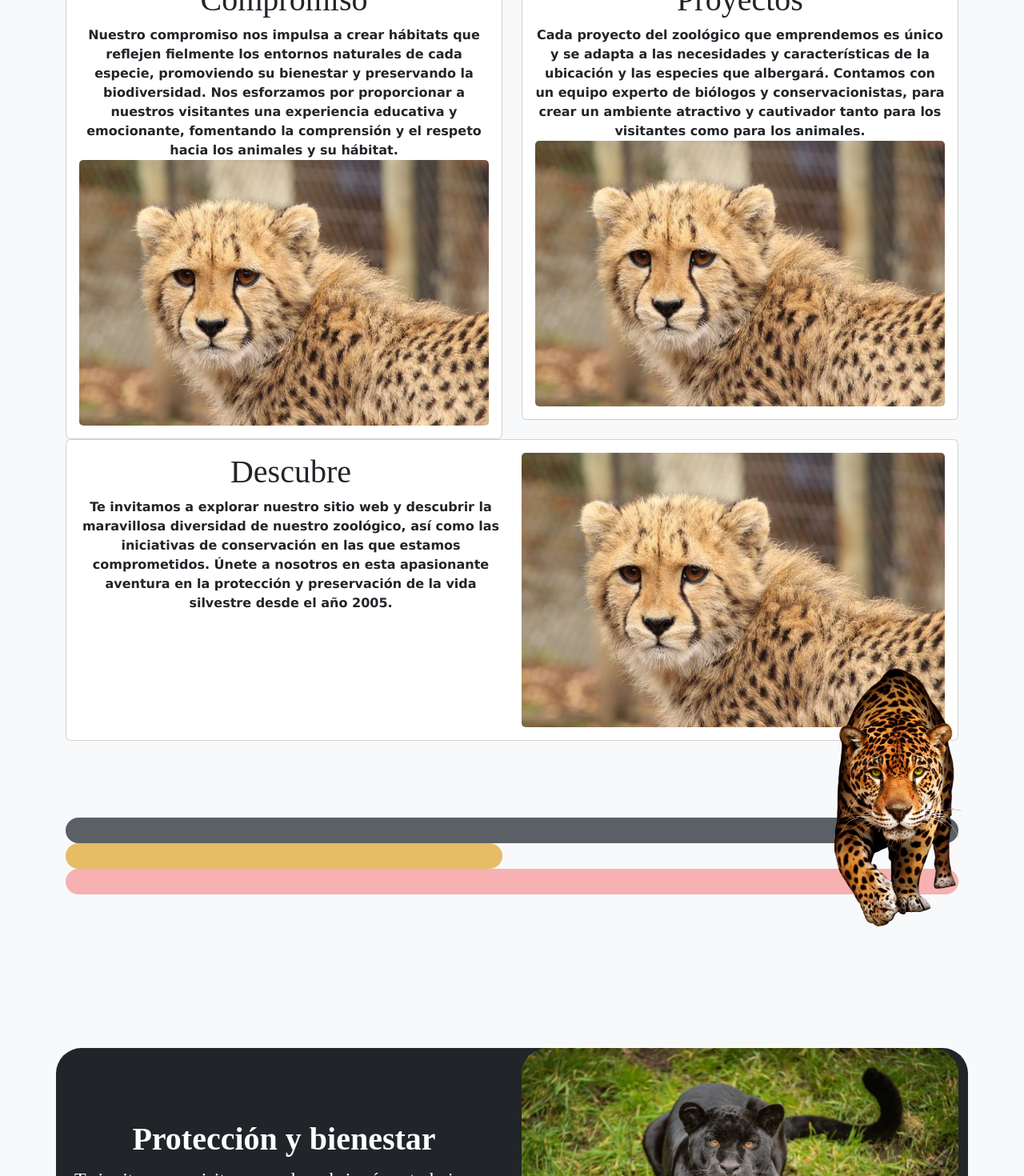
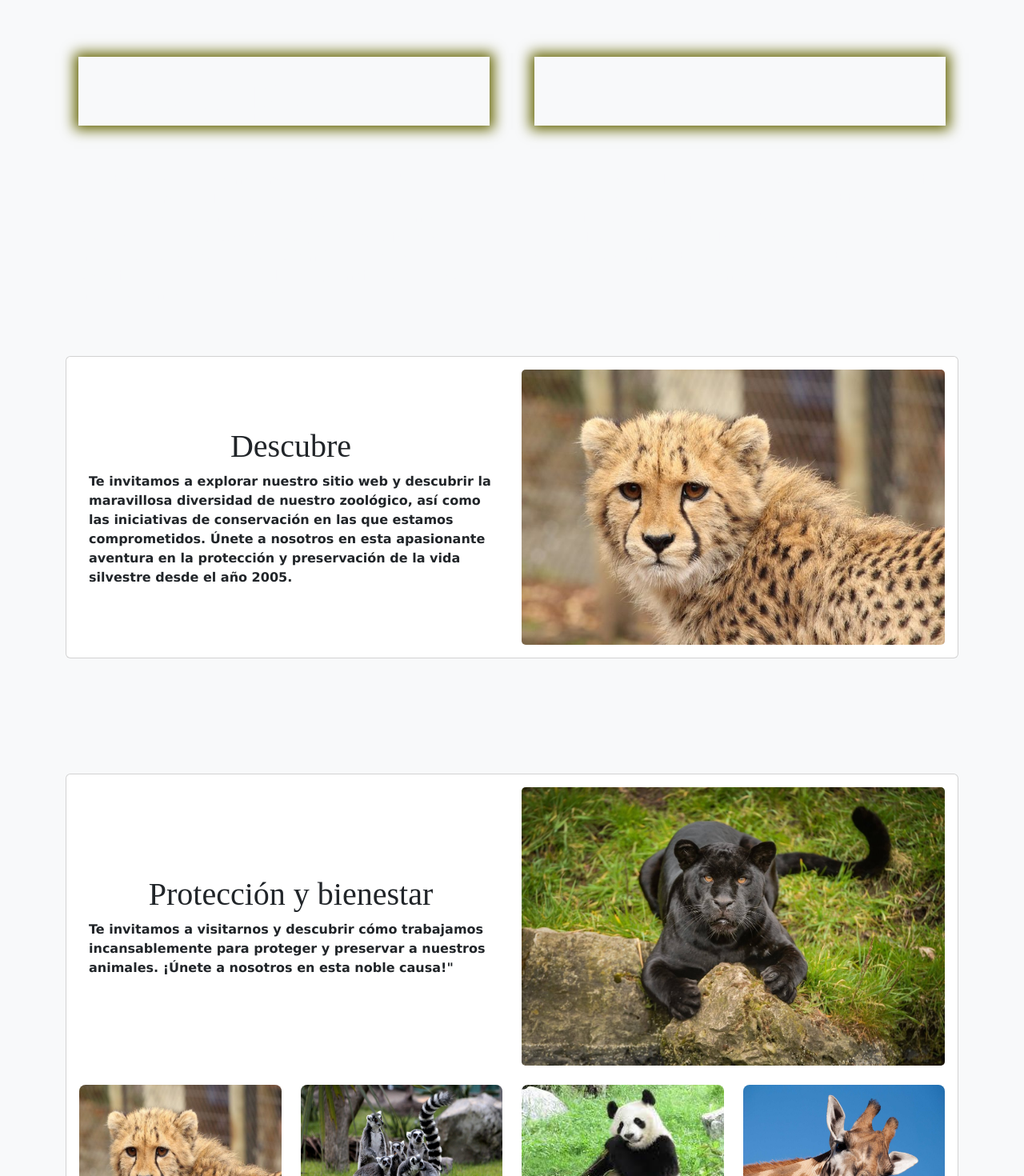
Before and after one commit to ErickPu146/Mango-Park, a React (Create React App) app: page / in a window 1280 px wide. Shown: the part 1330-2800 px from the top of the page at 80% size. Built offline with nearby package versions, Linux system fonts and the light colour scheme; a web font is replaced by a local one.

Commit message:
segundos cambios

```diff
--- a/src/routes/inicio/index.js
+++ b/src/routes/inicio/index.js
@@ -1,6 +1,4 @@
 import "./style.css";
-import fondoAnimal1 from "./images/fondoAnimal1.png";
-import fondoAnimal2 from "./images/fondoAnimal2.png";
 import imagen1 from "./images/imagen1.jpg";
 import imagen2 from "./images/imagen2.jpg";
 import imagen3 from "./images/imagen3.jpg";
@@ -57,15 +55,13 @@ const Inicio = () => {
       </div>
 
       <main className="position-relative">
-        <div className={`${background ? "bg-dark" : "bg-light"} py-5 relative`}>
-          <img
-            src={fondoAnimal2}
-            alt="Animal"
-            className="d-none d-lg-block fondoAnimal2"
-          />
-
+        <div
+          className={`${
+            background ? "text-bg-dark" : "text-bg-light"
+          } position-relative py-md-5 relative`}
+        >
           <Container className="text-center relative">
-            <Row className="py-5">
+            <Row className="py-5 gap-0 row-gap-4">
               <Col
                 sm={12}
                 data-aos="fade-up"
@@ -80,9 +76,14 @@ const Inicio = () => {
                 <Card>
                   <Card.Body>
                     <Row>
-                      <Col md={6} className="d-md-flex flex-column justify-content-center gap-5 px-md-4">
-                        <Card.Title className="fs-1 headerText">Nosotros</Card.Title>
-                        <Card.Text className="contentText">
+                      <Col
+                        md={6}
+                        className="d-md-flex flex-column justify-content-center px-md-4 py-4"
+                      >
+                        <Card.Title className="fs-1 headerText">
+                          Nosotros
+                        </Card.Title>
+                        <Card.Text className="contentText fw-semibold">
                           Desde el año 2005, nuestra empresa se enorgullece de
                           contar con una amplia experiencia en el diseño y
                           construcción de espacios naturales que brindan un
@@ -90,8 +91,11 @@ const Inicio = () => {
                           de especies.
                         </Card.Text>
                       </Col>
-                      <Col md={6}>
-                        <Card.Img src={imagen2} />
+                      <Col md={6} className="d-md-flex align-items-center">
+                        <Card.Img
+                          src={imagen2}
+                          className="h-100 img-fluid imgRespon"
+                        />
                       </Col>
                     </Row>
                   </Card.Body>
@@ -109,23 +113,33 @@ const Inicio = () => {
                 data-aos-once="false"
                 data-aos-anchor-placement="top-center"
               >
-                <Card>
+                <Card className="bg-transparent border-0 text-light h-100">
                   <Card.Body>
-                    <Row>
-                      <Col sm={12}>
-                        <Card.Title className="fs-1 headerText">Compromiso</Card.Title>
-                        <Card.Text className="contentText">
-                          Nuestro compromiso nos impulsa a crear hábitats que reflejen
-                          fielmente los entornos naturales de cada especie,
-                          promoviendo su bienestar y preservando la
+                    <Row className="align-items-end">
+                      <Col
+                        sm={12}
+                        className="d-md-flex flex-column justify-content-center py-4"
+                      >
+                        <Card.Title className="fs-1 headerText">
+                          <div
+                            className={`${
+                              background
+                                ? "shadowSubtitleDark"
+                                : "shadowSubtitleLight"
+                            } text-center subTitle mb-5 my-md-5 w-100`}
+                          >
+                            <span>Compromiso</span>
+                          </div>
+                        </Card.Title>
+                        <Card.Text className="contentText fw-semibold">
+                          Nuestro compromiso nos impulsa a crear hábitats que
+                          reflejen fielmente los entornos naturales de cada
+                          especie, promoviendo su bienestar y preservando la
                           biodiversidad. Nos esforzamos por proporcionar a
                           nuestros visitantes una experiencia educativa y
                           emocionante, fomentando la comprensión y el respeto
                           hacia los animales y su hábitat.
                         </Card.Text>
-                      </Col>
-                      <Col>
-                        <Card.Img src={imagen2} />
                       </Col>
                     </Row>
                   </Card.Body>
@@ -143,12 +157,25 @@ const Inicio = () => {
                 data-aos-once="false"
                 data-aos-anchor-placement="top-center"
               >
-                <Card>
+                <Card className="bg-transparent border-0 text-light h-100">
                   <Card.Body>
                     <Row>
-                      <Col sm={12}>
-                        <Card.Title className="fs-1 headerText">Proyectos</Card.Title>
-                        <Card.Text className="contentText">
+                      <Col
+                        sm={12}
+                        className="d-md-flex flex-column justify-content-center py-4"
+                      >
+                        <Card.Title className="fs-1 headerText">
+                          <div
+                            className={`${
+                              background
+                                ? "shadowSubtitleDark"
+                                : "shadowSubtitleLight"
+                            } text-center subTitle mb-5 my-md-5 w-100`}
+                          >
+                            <span>Proyectos</span>
+                          </div>
+                        </Card.Title>
+                        <Card.Text className="contentText fw-semibold">
                           Cada proyecto del zoológico que emprendemos es único y
                           se adapta a las necesidades y características de la
                           ubicación y las especies que albergará. Contamos con
@@ -156,9 +183,6 @@ const Inicio = () => {
                           para crear un ambiente atractivo y cautivador tanto
                           para los visitantes como para los animales.
                         </Card.Text>
-                      </Col>
-                      <Col>
-                        <Card.Img src={imagen2} />
                       </Col>
                     </Row>
                   </Card.Body>
@@ -179,19 +203,24 @@ const Inicio = () => {
                 <Card>
                   <Card.Body>
                     <Row>
-                      <Col md={6}>
-                        <Card.Title className="fs-1 headerText">Descubre</Card.Title>
-                        <Card.Text className="contentText">
-                        Te invitamos a explorar nuestro sitio web y descubrir la
-                    maravillosa diversidad de nuestro zoológico, así como las
-                    iniciativas de conservación en las que estamos
-                    comprometidos. Únete a nosotros en esta apasionante aventura
-                    en la protección y preservación de la vida silvestre desde
-                    el año 2005.
+                      <Col
+                        md={6}
+                        className="d-md-flex flex-column justify-content-center px-md-4 py-4"
+                      >
+                        <Card.Title className="fs-1 headerText">
+                          Descubre
+                        </Card.Title>
+                        <Card.Text className="contentText fw-semibold">
+                          Te invitamos a explorar nuestro sitio web y descubrir
+                          la maravillosa diversidad de nuestro zoológico, así
+                          como las iniciativas de conservación en las que
+                          estamos comprometidos. Únete a nosotros en esta
+                          apasionante aventura en la protección y preservación
+                          de la vida silvestre desde el año 2005.
                         </Card.Text>
                       </Col>
-                      <Col md={6}>
-                        <Card.Img src={imagen2} />
+                      <Col md={6} className="d-md-flex align-items-center">
+                        <Card.Img src={imagen2} className="imgRespon h-100" />
                       </Col>
                     </Row>
                   </Card.Body>
@@ -199,42 +228,83 @@ const Inicio = () => {
               </Col>
             </Row>
           </Container>
-          <div className="container text-center relative">
-            <div className="row py-5">
-              <div className="card bg-transparent border-0 mt-4 mt-md-0 col-12">
-                <div className="opacity text-light bg-cards-dark rounded-5 card-body d-flex flex-column justify-content-center align-items-center"></div>
-              </div>
-              <div className="card bg-transparent border-0 mt-4 mt-md-0 col-12 col-md-6">
-                <div className="opacity card-zoo2 rounded-5 card-body d-flex flex-column justify-content-center align-items-center">
-                  <p className="card-text fs-5"></p>
-                </div>
-              </div>
-              <div>
-                <div
-                  className={`${
-                    background ? "card-zoo3" : "bg-success"
-                  } opacity text-light rounded-5 card-body d-flex flex-column justify-content-center align-items-center`}
-                >
-                  <p className="card-text fs-5"></p>
-                </div>
-              </div>
-              <div className="card bg-transparent border-0 mt-4 mt-md-0 col-12">
-                <div className="opacity card-zoo4 rounded-5 card-body d-flex flex-column justify-content-center align-items-center">
-                  <p className="card-text fs-5">
-
-                  </p>
-                </div>
-              </div>
-            </div>
-            <img
-              src={fondoAnimal1}
-              alt="Animal"
-              className="col-2 fondoAnimal1 d-none d-xl-block"
-            />
-          </div>
         </div>
 
-        <div className={`${background ? "bg-dark" : "bg-light"} py-5`}>
+        <div
+          className={`${background ? "bg-dark" : "bg-light"} pb-md-5 relative`}
+        >
+          <Container className="text-center relative">
+            <Row className="py-5 ">
+              <Col
+                sm={12}
+                data-aos="fade-up"
+                data-aos-offset="-350"
+                data-aos-delay="10"
+                data-aos-duration="1000"
+                data-aos-easing="ease-in-out"
+                data-aos-mirror="true"
+                data-aos-once="false"
+                data-aos-anchor-placement="top-center"
+              >
+                <Card>
+                  <Card.Body>
+                    <Row className="gap-0 row-gap-4">
+                      <Col
+                        md={6}
+                        className="d-md-flex flex-column justify-content-center px-md-4 py-4"
+                      >
+                        <Card.Title className="fs-1 headerText">
+                          Protección y bienestar
+                        </Card.Title>
+                        <Card.Text className="contentText fw-semibold">
+                          Te invitamos a visitarnos y descubrir cómo trabajamos
+                          incansablemente para proteger y preservar a nuestros
+                          animales. ¡Únete a nosotros en esta noble causa!"
+                        </Card.Text>
+                      </Col>
+                      <Col md={6} className="d-md-flex align-items-center">
+                        <Card.Img
+                          src={imagen1}
+                          className="h-100 img-fluid imgRespon"
+                        />
+                      </Col>
+                      <Col xs={6} md={3}>
+                        <img
+                          className="rounded-3 img-fluid w-100 h-100"
+                          src={imagen2}
+                          alt="Imagen2"
+                        />
+                      </Col>
+                      <Col xs={6} md={3}>
+                        <img
+                          className="rounded-3 img-fluid w-100 h-100"
+                          src={imagen3}
+                          alt="Imagen3"
+                        />
+                      </Col>
+                      <Col xs={6} md={3}>
+                        <img
+                          className="rounded-3 img-fluid w-100 h-100"
+                          src={imagen4}
+                          alt="Imagen4"
+                        />
+                      </Col>
+                      <Col xs={6} md={3}>
+                        <img
+                          className="rounded-3 img-fluid w-100 h-100"
+                          src={imagen5}
+                          alt="Imagen4"
+                        />
+                      </Col>
+                    </Row>
+                  </Card.Body>
+                </Card>
+              </Col>
+            </Row>
+          </Container>
+        </div>
+
+        <div className={`${background ? "bg-dark" : "bg-light"} py-md-5`}>
           <div
             data-aos="fade-up"
             data-aos-offset="-450"
@@ -248,15 +318,7 @@ const Inicio = () => {
               background ? "card-zoo5" : "text-bg-dark"
             } opacity container my-5 text-center rounded-5`}
           >
-            <div className="row align-items-center mt-5 galeria">
-              <div className="col-12 col-md-6 p-3">
-                <h1>Protección y bienestar</h1>
-                <p className="fs-4">
-                  Te invitamos a visitarnos y descubrir cómo trabajamos
-                  incansablemente para proteger y preservar a nuestros animales.
-                  ¡Únete a nosotros en esta noble causa!"
-                </p>
-              </div>
+            <div className="row align-items-center galeria">
               <div className="col-12 col-md-6 imgContainer">
                 <img
                   className="rounded-5 img-fluid"
--- a/src/routes/inicio/style.css
+++ b/src/routes/inicio/style.css
@@ -25,8 +25,8 @@
 }
 
 .contentText {
+  text-align: left;
   font-family: Verdana, Geneva, Tahoma, sans-serif;
-  font-weight: 600;
 }
 
 .headerTitle {
@@ -43,6 +43,24 @@
 .relative {
   position: relative;
 }
+
+.card-vertical {
+  height: 45rem;
+}
+
+
+
+
+
+
+
+
+
+
+
+
+
+
 
 .fondoAnimal1 {
   transition: transform 1s ease-out;
@@ -105,12 +123,21 @@
 
 .galeria .imgContainer img {
   transition: transform 1s ease-out;
+  overflow: hidden;
 }
 
 .galeria .imgContainer:hover img {
   transform: scale(1.2);
   border-radius: 50%;
+  overflow: hidden;
 }
+
+
+
+.imgRespon {
+  object-fit: cover;
+}
+
 
 @media (min-width: 768px) and (max-width: 991px) {
     .headerHome {
@@ -120,6 +147,10 @@
     font-size: 4rem;
     font-family: "Sigmar";
     color: #26dbc9;
+  }
+
+  .contentText {
+    font-size: 1rem;
   }
 
   .headerSubtitle {
```
Also changed, not shown: src/routes/inicio/images/fondoAnimal1.png, src/routes/inicio/images/fondoAnimal2.png (deleted).
